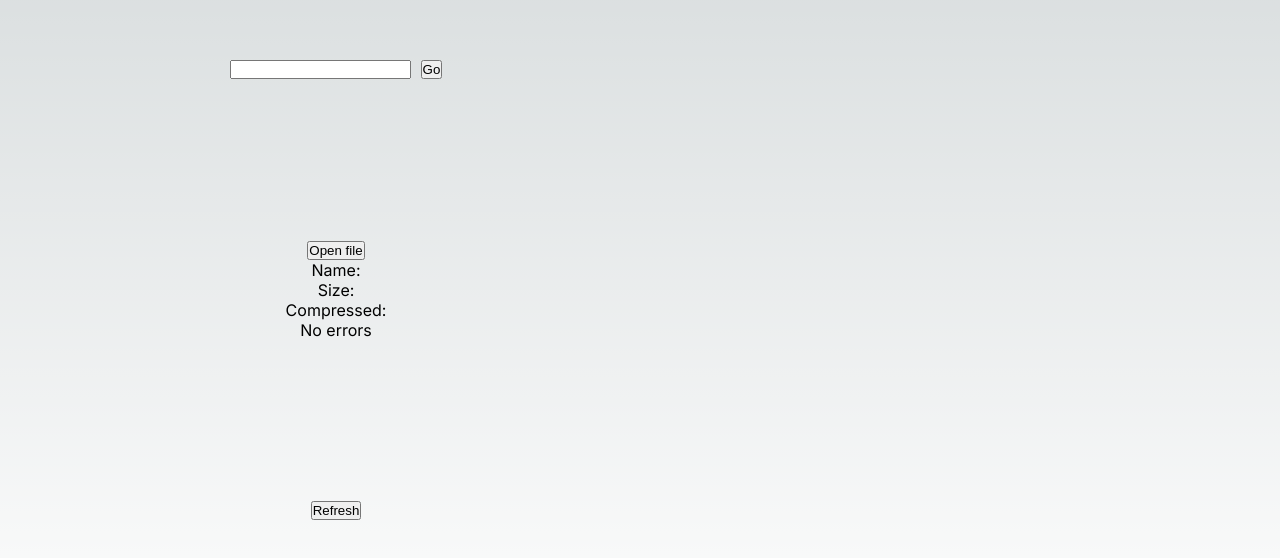
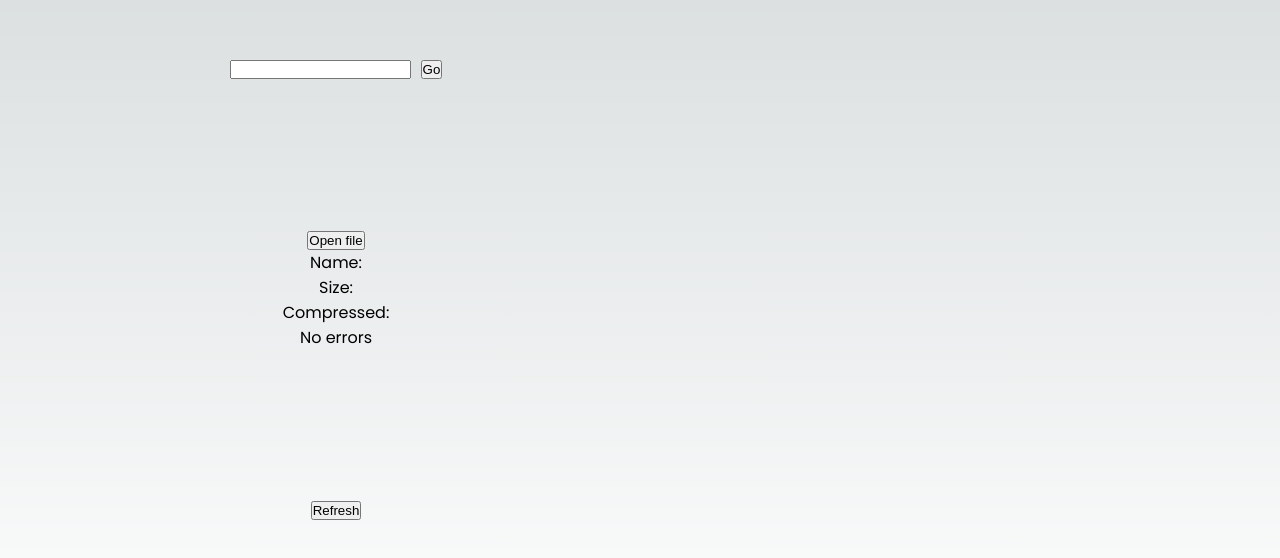
Before and after one commit to vishalkrishnads/ziphopp, a Next.js app: page / in a window 1280 px wide. Shown: the part 110-668 px from the top of the page. Built offline with nearby package versions, Linux system fonts and the light colour scheme.

Commit message:
Changed font family

```diff
--- a/app/layout.js
+++ b/app/layout.js
@@ -1,7 +1,7 @@
 import './globals.css'
-import { Inter } from 'next/font/google'
+import { Poppins } from 'next/font/google'
 
-const inter = Inter({ subsets: ['latin'] })
+const poppins = Poppins({ subsets: ['latin'], weight: ["400", "500", "600", "700", "800", "900"] })
 
 export const metadata = {
   title: 'Create Next App',
@@ -11,7 +11,7 @@
 export default function RootLayout({ children }) {
   return (
     <html lang="en">
-      <body className={inter.className}>{children}</body>
+      <body className={poppins.className}>{children}</body>
     </html>
   )
 }
```
